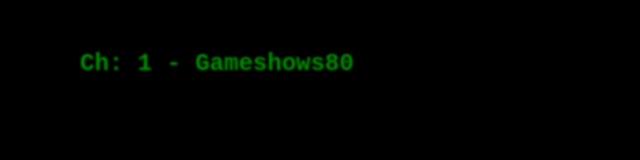
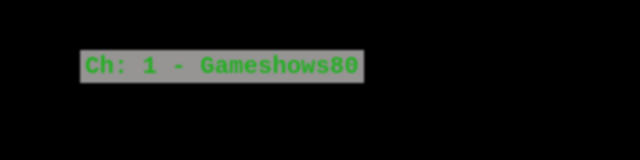
Before and after one commit to Billgonzo123/80sGameshowPlayer, a plain HTML site: page index.html in a window 1280 px wide. Shown: the whole page, without its empty margins (0-640 px from the left). Drawn offline with Linux system fonts and the light colour scheme.

Commit message:
added background to channel display for visibility

```diff
--- a/assets/css/styles.css
+++ b/assets/css/styles.css
@@ -1,5 +1,7 @@
 #channelNameDisplay{
  color:rgba(0, 182, 0,.8);
+ background-color: rgba(168, 165, 165,.9);
+ padding: 3px 5px 3px 5px;
  font-family: OCR A Std, monospace;
  position: fixed;
  top:30px;
```
